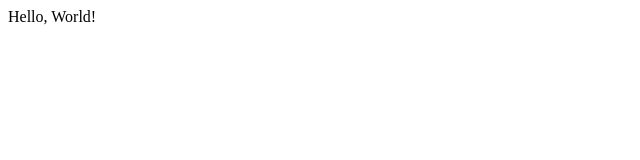
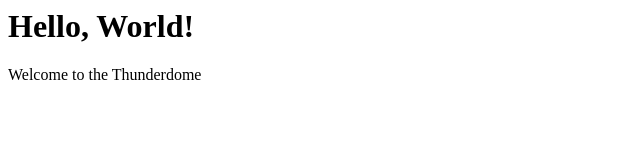
Before and after one commit to farmtonwester/farmtonwester.github.io, a plain HTML site: page index.html in a window 1280 px wide. Shown: the whole page, without its empty margins (0-640 px from the left). Drawn offline with Linux system fonts and the light colour scheme.

Commit message:
My Second Commit

```diff
--- a/index.html
+++ b/index.html
@@ -1 +1,2 @@
-<p>Hello, World!</p>
+<h1>Hello, World!</h1>
+<p> Welcome to the Thunderdome</p>
```
